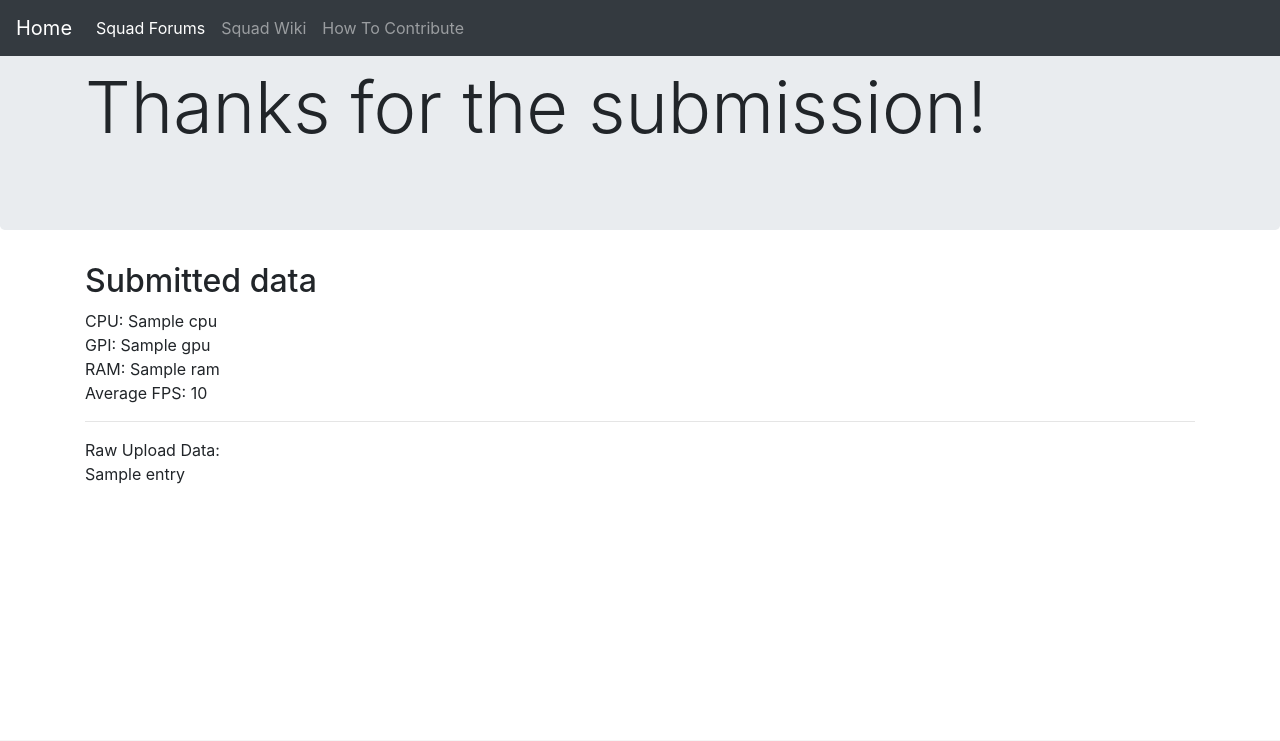
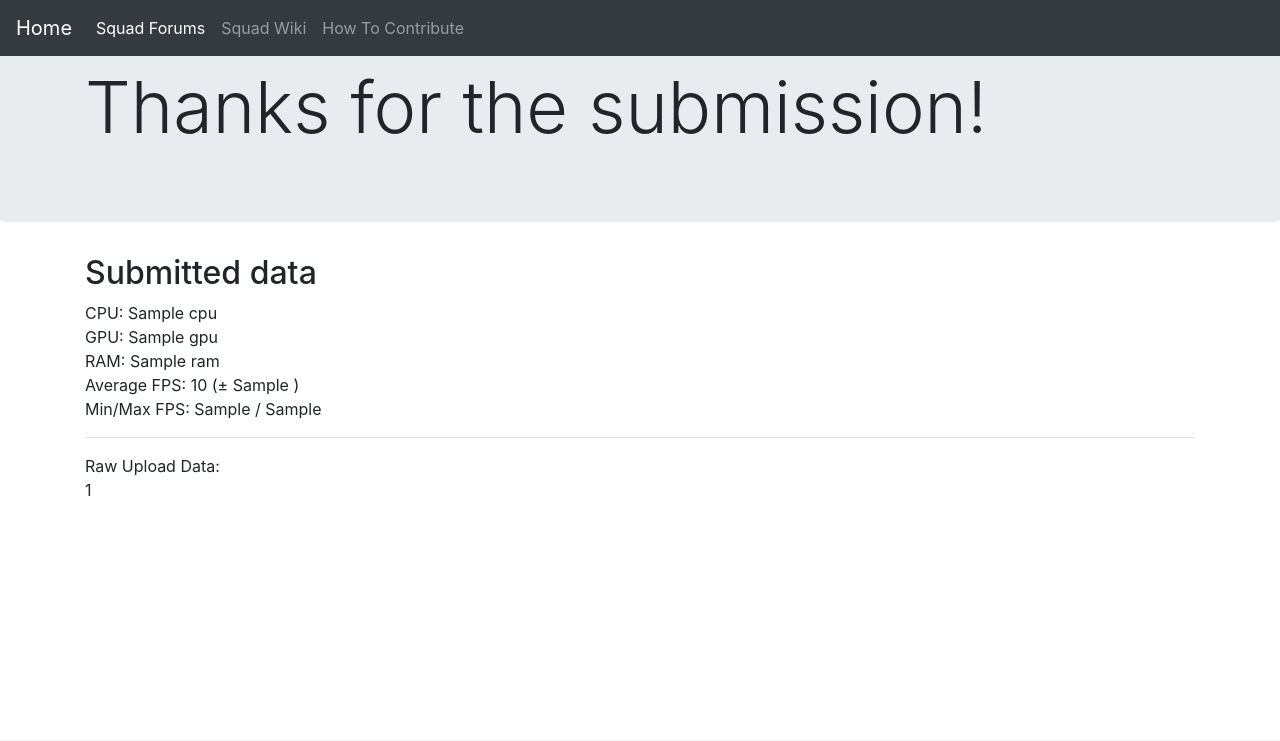
Before and after one commit to psyrus/SquadPerformance, a Flask app: template templates/submitted_form.html in a window 1280 px wide. Shown: the top 741 px of the page. Run offline with Flask 2, Linux system fonts and the light colour scheme; the template is opened without the code that fills it: most values are stand-ins (such as "Sample title", 1, 10 or a date in 2020); some libraries are stand-ins or nearby versions.

Commit message:
Added csv parsing and evaluation. Cleaned up UI

```diff
--- a/main.py
+++ b/main.py
@@ -43,24 +43,59 @@ def how_to():
 @app.route('/fps-submitted', methods=['POST'])
 def fps_submitted():
     form = FpsForm(request.form)
-    if request.method == "POST" and form.validate():
-        cpu = form.cpu.data
-        gpu = form.gpu.data
-        ram = form.gpu.data
-        csv_data = []
-        if request.files:
-            print("Values in fps_values!")
-            print(request.files)
-            print(form.fps_values.name)
-            fileobj = request.files[form.fps_values.name]
-            print(fileobj)
-            if not fileobj.mimetype  == "text/csv":
-                print("This is not a csv!!!")
-            else:
-                print("It's a csv")
-                stream = io.StringIO(fileobj.read().decode("UTF8"), newline=None)
-                csv_input = csv.reader(stream)
-                csv_data = list(csv_input)
-        avg = 0
-        return render_template("submitted_form.html", cpu=cpu, gpu=gpu, ram=ram, avg=avg, csv_data=csv_data)
-    return "{}".format(form.cpu.data)
+
+    #Exit if the form is not valid
+    if not request.method == "POST" or not form.validate():
+        return render_template("submitted_form.html", error_string = "The form data was invalid")
+
+    # Capture base data from the form
+    cpu = form.cpu.data
+    gpu = form.gpu.data
+    ram = form.ram.data
+    csv_data = []
+
+    #Exit if no files were uploaded
+    if not request.files:
+        return render_template("submitted_form.html", error_string = "No file was uploaded")
+
+    fileobj = request.files[form.fps_values.name]
+
+    #Exit if the uploaded file was not a CSV
+    if not fileobj.mimetype  == "text/csv":
+        return render_template("submitted_form.html", error_string = "The uploaded file was not a CSV file")
+
+    #Convert uploaded file to a list of strings for processing
+    stream = io.StringIO(fileobj.read().decode("UTF8"), newline=None)
+    csv_input = csv.reader(stream)
+    csv_data = list(csv_input)[1:]
+    avg = 0
+
+    #Initialize a simple min_val/max_val to use for comparisons in the loop
+    min_val = int(csv_data[0][0])
+    max_val = min_val
+
+    invalid_lines = 0
+    #Loop through to establish average, min and max fps
+    for item in csv_data:
+        if not item:
+            invalid_lines += 1
+            continue
+        item = int(item[0])
+        avg += item
+        max_val = item if max_val < item else max_val
+        min_val = item if min_val > item else min_val
+
+    valid_data_count = len(csv_data) - invalid_lines
+    avg = float(avg) / valid_data_count
+
+    #Loop through a second time to establish the average standard deviation
+    total_diff_from_avg = 0
+    for item in csv_data:
+        if not item:
+            continue
+        total_diff_from_avg += abs(int(avg) - int(item[0]))
+
+    std_dev = total_diff_from_avg / valid_data_count
+
+    #Should make a view model to clean up the render_template call
+    return render_template("submitted_form.html", cpu=cpu, gpu=gpu, ram=ram, avg=avg, std_dev = std_dev, max_val = max_val, min_val = min_val, csv_data=csv_data)
--- a/templates/submitted_form.html
+++ b/templates/submitted_form.html
@@ -5,18 +5,24 @@
 {% block jumbotron %}
 <div class="jumbotron">
     <div class="container">
-        <h1 class="display-3">Thanks for the submission!</h1>
-        <p></p>
+        <h1 class="display-3">
+            Thanks for the submission!
+            {% if error_string %}
+             But...
+            {% endif %}
+        </h1>
+        {% if error_string %}<div class="alert alert-danger">{{ error_string }}</div>{% endif %}
     </div>
 </div>
 {% endblock jumbotron %} {% block content %}
+{% if not error_string %}
 <h2>Submitted data</h2>
 <div>
     <span>CPU: </span>
     <span>{{ cpu }}</span>
 </div>
 <div>
-    <span>GPI: </span>
+    <span>GPU: </span>
     <span>{{ gpu }}</span>
 </div>
 <div>
@@ -25,10 +31,16 @@
 </div>
 <div>
     <span>Average FPS: </span>
-    <span>{{ avg }}</span>
+    <span>{{ avg }} (± {{ std_dev }} )</span>
+</div>
+<div>
+    <span>Min/Max FPS: </span>
+    <span>{{ min_val }} / {{ max_val }} </span>
 </div>
 <hr>
 <div>Raw Upload Data:</div>
 {% for entry in csv_data %}
-<div>{{entry}}</div>
-{% endfor %} {% endblock content %}
+<div>{{ entry[0] }}</div>
+{% endfor %}
+{% endif %}
+{% endblock content %}
```
Also changed, not shown: models.py (added, +14 -0 lines).
